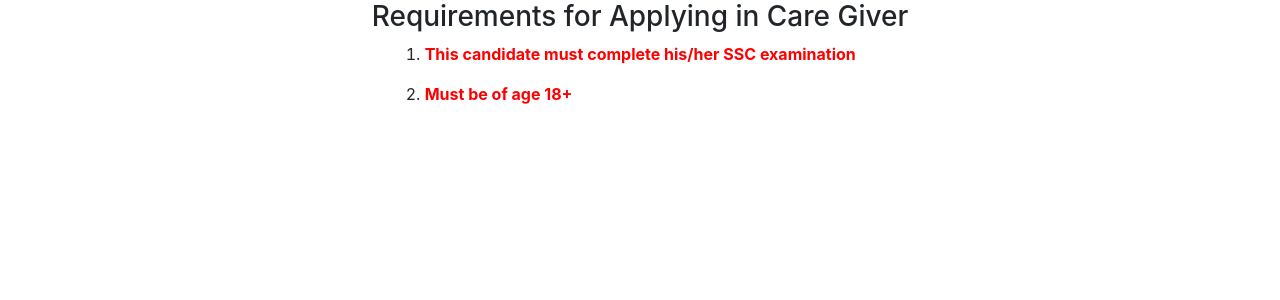
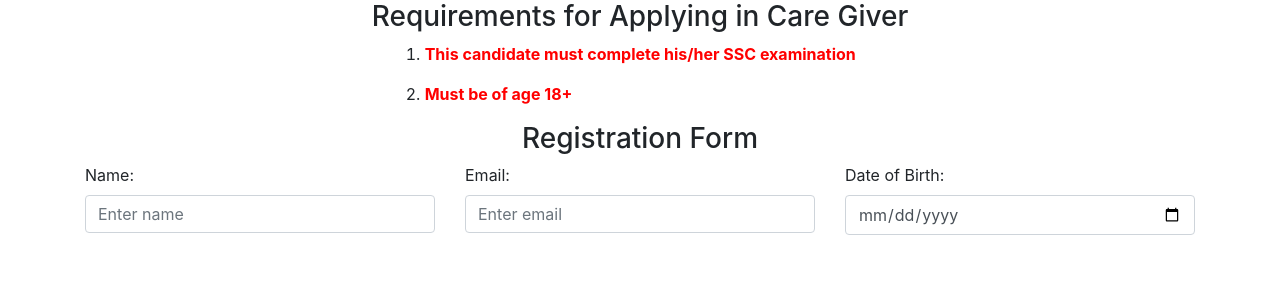
Before and after one commit to shahriar-171272/cHelp, a PHP site: page /cg_index.php in a window 1280 px wide. Shown: the part 56-356 px from the top of the page. Run offline with PHP 8.4, Linux system fonts and the light colour scheme.

Commit message:
CARE GIVER DETAILS 1.1

```diff
--- a/cg_index.php
+++ b/cg_index.php
@@ -29,3 +29,23 @@
 				</ol>
 			</div>
 		</div>
+               <div class="registration_form">
+			<h3 class="text-center">Registration Form</h3>
+			<form action="registration_backend.php" method="POST" enctype="multipart/form-data">
+
+			  <div class="row">
+			    <div class="col">
+			      <label>Name:</label>
+			      <input type="text" class="form-control" placeholder="Enter name" name="name">
+			    </div>
+
+			    <div class="col">
+			      <label>Email:</label>
+			      <input type="email" class="form-control" placeholder="Enter email" name="email">
+			    </div>
+
+			    <div class="col">
+			      <label>Date of Birth:</label>
+			      <input type="date" class="form-control" placeholder="Enter Birth date" name="dob">
+			    </div>
+			  </div>
```
